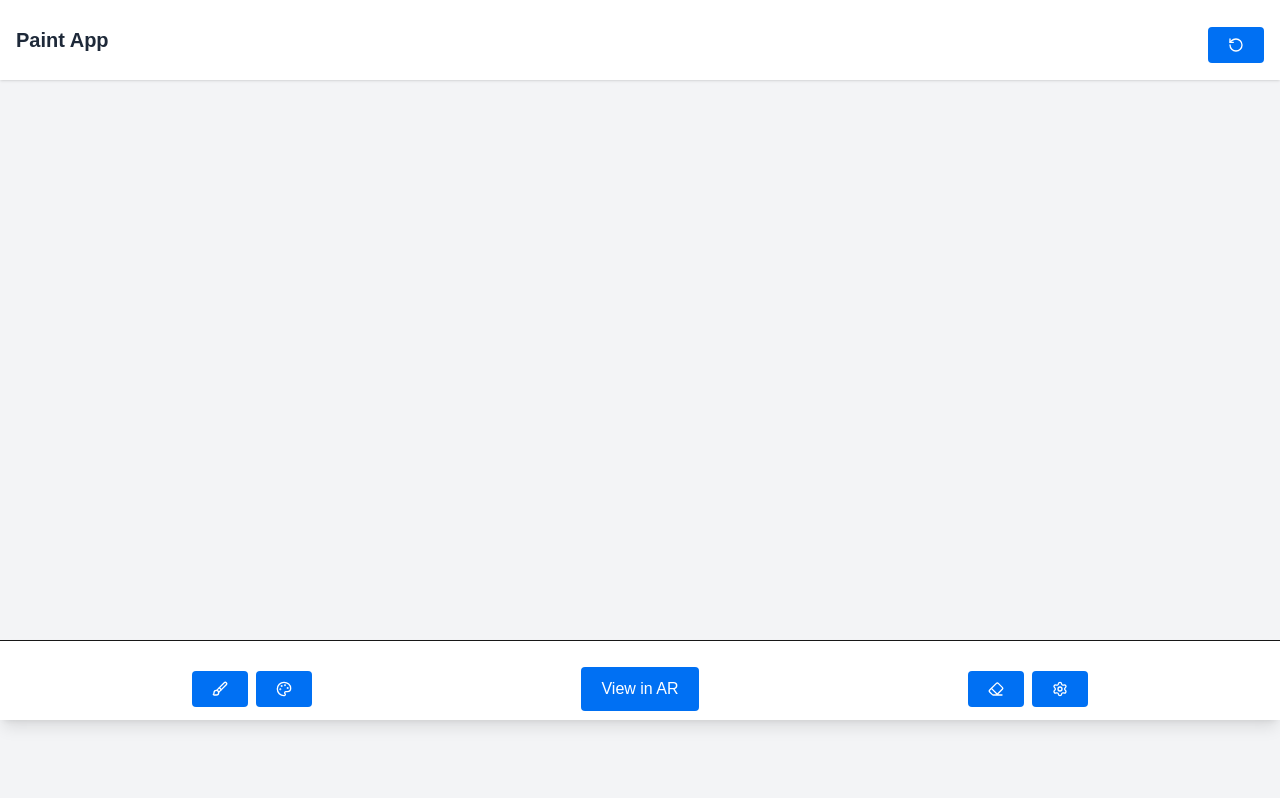
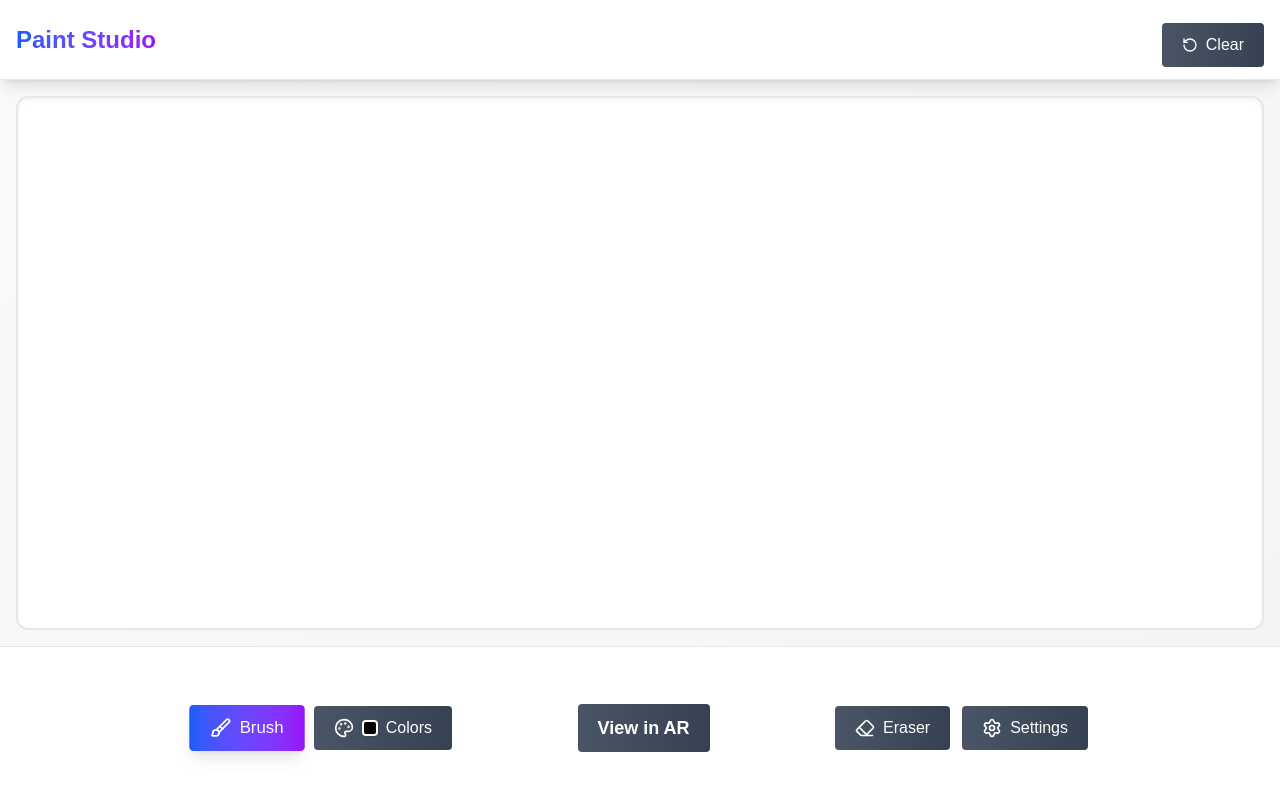
Before and after one commit to chirahbhal312/fingerdrawer-nextjs, a Next.js app: page /PaperToAR in a window 1280 px wide. Built offline with nearby package versions, Linux system fonts and the light colour scheme.

Commit message:
UI Revamp

```diff
--- a/src/app/PaperToAR/page.jsx
+++ b/src/app/PaperToAR/page.jsx
@@ -1,125 +1,165 @@
-'use client';
+"use client"
 
-import { useRef, useState, useEffect, useCallback } from 'react';
-import { Brush, Eraser, Palette, RotateCcw, Settings } from 'lucide-react';
+import { useRef, useState, useEffect, useCallback } from "react"
+import { Brush, Eraser, Palette, RotateCcw, Settings, X } from "lucide-react"
 
-const defaultColors = [/* same as before */];
+const defaultColors = [
+  "#000000",
+  "#FFFFFF",
+  "#FF0000",
+  "#00FF00",
+  "#0000FF",
+  "#FFFF00",
+  "#FF00FF",
+  "#00FFFF",
+  "#FFA500",
+  "#800080",
+  "#FFC0CB",
+  "#A52A2A",
+  "#808080",
+  "#000080",
+  "#008000",
+  "#800000",
+  "#808000",
+  "#008080",
+]
 
 export default function PaintingApp() {
-  const canvasRef = useRef(null);
-  const [isDrawing, setIsDrawing] = useState(false);
-  const [tool, setTool] = useState('brush');
-  const [brushSize, setBrushSize] = useState(5);
-  const [brushColor, setBrushColor] = useState('#000000');
-  const [customColor, setCustomColor] = useState('#000000');
-  const [showColorPopover, setShowColorPopover] = useState(false);
-  const [showSettingsPopover, setShowSettingsPopover] = useState(false);
-  const [isClearActive, setIsClearActive] = useState(false);
-  const [isViewArActive, setIsViewArActive] = useState(false);
+  const canvasRef = useRef(null)
+  const [isDrawing, setIsDrawing] = useState(false)
+  const [tool, setTool] = useState("brush")
+  const [brushSize, setBrushSize] = useState(5)
+  const [brushColor, setBrushColor] = useState("#000000")
+  const [customColor, setCustomColor] = useState("#000000")
+  const [showColorPopover, setShowColorPopover] = useState(false)
+  const [showSettingsPopover, setShowSettingsPopover] = useState(false)
+  const [isClearActive, setIsClearActive] = useState(false)
+  const [isViewArActive, setIsViewArActive] = useState(false)
 
   const setupCanvas = useCallback(() => {
-    const canvas = canvasRef.current;
-    if (!canvas) return;
-    const ctx = canvas.getContext('2d');
-    const rect = canvas.getBoundingClientRect();
-    canvas.width = rect.width * window.devicePixelRatio;
-    canvas.height = rect.height * window.devicePixelRatio;
-    ctx.scale(window.devicePixelRatio, window.devicePixelRatio);
-    canvas.style.width = rect.width + 'px';
-    canvas.style.height = rect.height + 'px';
-    ctx.lineCap = 'round';
-    ctx.lineJoin = 'round';
-    ctx.clearRect(0, 0, canvas.width, canvas.height);
-  }, []);
+    const canvas = canvasRef.current
+    if (!canvas) return
+    const ctx = canvas.getContext("2d")
+    const rect = canvas.getBoundingClientRect()
+    canvas.width = rect.width * window.devicePixelRatio
+    canvas.height = rect.height * window.devicePixelRatio
+    ctx.scale(window.devicePixelRatio, window.devicePixelRatio)
+    canvas.style.width = rect.width + "px"
+    canvas.style.height = rect.height + "px"
+    ctx.lineCap = "round"
+    ctx.lineJoin = "round"
+    ctx.clearRect(0, 0, canvas.width, canvas.height)
+  }, [])
 
   useEffect(() => {
-    setupCanvas();
-    window.addEventListener('resize', setupCanvas);
-    return () => window.removeEventListener('resize', setupCanvas);
-  }, [setupCanvas]);
+    setupCanvas()
+    window.addEventListener("resize", setupCanvas)
+    return () => window.removeEventListener("resize", setupCanvas)
+  }, [setupCanvas])
 
   const getCoordinates = (e) => {
-    const canvas = canvasRef.current;
-    if (!canvas) return { x: 0, y: 0 };
-    const rect = canvas.getBoundingClientRect();
-    const clientX = e.touches ? e.touches[0].clientX : e.clientX;
-    const clientY = e.touches ? e.touches[0].clientY : e.clientY;
-    return { x: clientX - rect.left, y: clientY - rect.top };
-  };
+    const canvas = canvasRef.current
+    if (!canvas) return { x: 0, y: 0 }
+    const rect = canvas.getBoundingClientRect()
+    const clientX = e.touches ? e.touches[0].clientX : e.clientX
+    const clientY = e.touches ? e.touches[0].clientY : e.clientY
+    return { x: clientX - rect.left, y: clientY - rect.top }
+  }
 
   const startDrawing = (e) => {
-    e.preventDefault();
-    const ctx = canvasRef.current?.getContext('2d');
-    if (!ctx) return;
-    const { x, y } = getCoordinates(e);
-    ctx.lineWidth = brushSize;
-    ctx.globalCompositeOperation = tool === 'eraser' ? 'destination-out' : 'source-over';
-    ctx.strokeStyle = brushColor;
-    ctx.beginPath();
-    ctx.moveTo(x, y);
-    setIsDrawing(true);
-  };
+    e.preventDefault()
+    const ctx = canvasRef.current?.getContext("2d")
+    if (!ctx) return
+    const { x, y } = getCoordinates(e)
+    ctx.lineWidth = brushSize
+    ctx.globalCompositeOperation = tool === "eraser" ? "destination-out" : "source-over"
+    ctx.strokeStyle = brushColor
+    ctx.beginPath()
+    ctx.moveTo(x, y)
+    setIsDrawing(true)
+  }
 
   const draw = (e) => {
-    if (!isDrawing) return;
-    e.preventDefault();
-    const ctx = canvasRef.current?.getContext('2d');
-    if (!ctx) return;
-    ctx.globalCompositeOperation = tool === 'eraser' ? 'destination-out' : 'source-over';
-    ctx.lineWidth = brushSize;
-    ctx.strokeStyle = brushColor;
-    const { x, y } = getCoordinates(e);
-    ctx.lineTo(x, y);
-    ctx.stroke();
-  };
+    if (!isDrawing) return
+    e.preventDefault()
+    const ctx = canvasRef.current?.getContext("2d")
+    if (!ctx) return
+    ctx.globalCompositeOperation = tool === "eraser" ? "destination-out" : "source-over"
+    ctx.lineWidth = brushSize
+    ctx.strokeStyle = brushColor
+    const { x, y } = getCoordinates(e)
+    ctx.lineTo(x, y)
+    ctx.stroke()
+  }
 
-  const stopDrawing = () => setIsDrawing(false);
+  const stopDrawing = () => setIsDrawing(false)
 
   const clearCanvas = () => {
-    const ctx = canvasRef.current?.getContext('2d');
-    if (!ctx) return;
-    ctx.clearRect(0, 0, canvasRef.current.width, canvasRef.current.height);
-  };
+    const ctx = canvasRef.current?.getContext("2d")
+    if (!ctx) return
+    ctx.clearRect(0, 0, canvasRef.current.width, canvasRef.current.height)
+  }
 
   const saveAndRedirect = () => {
-    const canvas = canvasRef.current;
-    const dataURL = canvas.toDataURL('image/png');
-    sessionStorage.setItem('drawingImage', dataURL);
-    window.location.href = '/page3';
-  };
+    const canvas = canvasRef.current
+    const dataURL = canvas.toDataURL("image/png")
+    sessionStorage.setItem("drawingImage", dataURL)
+    window.location.href = "/page3"
+  }
+
+  const selectColor = (color) => {
+    setBrushColor(color)
+    setCustomColor(color)
+    setShowColorPopover(false)
+  }
+
+  const handleCustomColorChange = (e) => {
+    const color = e.target.value
+    setCustomColor(color)
+    setBrushColor(color)
+  }
 
   useEffect(() => {
     const handler = (e) => {
-      if (!e.target.closest('#color-popover')) setShowColorPopover(false);
-      if (!e.target.closest('#settings-popover')) setShowSettingsPopover(false);
-    };
-    document.addEventListener('mousedown', handler);
-    return () => document.removeEventListener('mousedown', handler);
-  }, []);
+      if (!e.target.closest(".modal-content")) {
+        setShowColorPopover(false)
+        setShowSettingsPopover(false)
+      }
+    }
+    document.addEventListener("mousedown", handler)
+    return () => document.removeEventListener("mousedown", handler)
+  }, [])
 
   const buttonClass = (active) =>
-    `p-2 rounded text-white ${active ? 'bg-green-600' : 'bg-blue-500'} hover:opacity-90 active:bg-green-700`;
+    `p-3 rounded-lg text-white transition-all duration-200 ${
+      active
+        ? "bg-gradient-to-r from-blue-600 to-purple-600 shadow-lg transform scale-105"
+        : "bg-gradient-to-r from-gray-600 to-gray-700 hover:from-gray-500 hover:to-gray-600"
+    } hover:shadow-md active:transform active:scale-95`
 
   return (
-    <div className="h-screen flex flex-col bg-gray-100 overflow-hidden">
+    <div className="h-screen flex flex-col bg-gradient-to-br from-gray-50 to-gray-100 overflow-hidden">
       {/* Top Panel */}
-      <div className="h-[10vh] bg-white shadow-sm p-4 flex items-center justify-between">
-        <h1 className="text-xl font-bold text-gray-800">Paint App</h1>
+      <div className="h-[10vh] bg-white shadow-lg p-4 flex items-center justify-between border-b border-gray-200">
+        <h1 className="text-2xl font-bold bg-gradient-to-r from-blue-600 to-purple-600 bg-clip-text text-transparent">
+          Paint Studio
+        </h1>
         <button
-          className={buttonClass(isClearActive)}
+          className={`${buttonClass(isClearActive)} flex items-center gap-2`}
           onClick={clearCanvas}
           onMouseDown={() => setIsClearActive(true)}
           onMouseUp={() => setIsClearActive(false)}
         >
           <RotateCcw className="w-4 h-4" />
+          <span className="hidden sm:inline">Clear</span>
         </button>
       </div>
 
       {/* Canvas */}
-      <div className="h-[70vh] relative overflow-hidden">
+      <div className="h-[70vh] relative overflow-hidden bg-white m-4 rounded-xl shadow-inner border-2 border-gray-200">
         <canvas
           ref={canvasRef}
-          className="w-full h-full touch-none cursor-crosshair"
+          className="w-full h-full touch-none cursor-crosshair rounded-xl"
           onMouseDown={startDrawing}
           onMouseMove={draw}
           onMouseUp={stopDrawing}
@@ -131,30 +171,34 @@ export default function PaintingApp() {
       </div>
 
       {/* Bottom Panel */}
-      <div className="h-[10vh] bg-white border-t shadow-lg p-4">
-        <div className="flex items-center justify-between max-w-4xl mx-auto w-full">
-          {/* Left */}
-          <div className="flex items-center gap-2">
+      <div className="h-[20vh] bg-white border-t border-gray-200 shadow-lg p-4">
+        <div className="flex items-center justify-between max-w-4xl mx-auto w-full h-full">
+          {/* Left Tools */}
+          <div className="flex items-center gap-3">
             <button
-              className={buttonClass(tool === 'brush')}
-              onClick={() => setTool('brush')}
+              className={`${buttonClass(tool === "brush")} flex items-center gap-2`}
+              onClick={() => setTool("brush")}
             >
-              <Brush className="w-4 h-4" />
+              <Brush className="w-5 h-5" />
+              <span className="hidden sm:inline">Brush</span>
             </button>
 
-            <div className="relative" id="color-popover">
             <button
-                className={buttonClass(showColorPopover)}
+              className={`${buttonClass(showColorPopover)} flex items-center gap-2`}
               onClick={() => setShowColorPopover(!showColorPopover)}
             >
-                <Palette className="w-4 h-4" />
+              <Palette className="w-5 h-5" />
+              <div
+                className="w-4 h-4 rounded border-2 border-white shadow-sm"
+                style={{ backgroundColor: brushColor }}
+              />
+              <span className="hidden sm:inline">Colors</span>
             </button>
           </div>
-          </div>
 
-          {/* Center */}
+          {/* Center Action */}
           <button
-            className={buttonClass(isViewArActive)}
+            className={`${buttonClass(isViewArActive)} px-6 py-3 text-lg font-semibold`}
             onClick={saveAndRedirect}
             onMouseDown={() => setIsViewArActive(true)}
             onMouseUp={() => setIsViewArActive(false)}
@@ -162,26 +206,159 @@ export default function PaintingApp() {
             View in AR
           </button>
 
-          {/* Right */}
-          <div className="flex items-center gap-2">
+          {/* Right Tools */}
+          <div className="flex items-center gap-3">
             <button
-              className={buttonClass(tool === 'eraser')}
-              onClick={() => setTool('eraser')}
+              className={`${buttonClass(tool === "eraser")} flex items-center gap-2`}
+              onClick={() => setTool("eraser")}
             >
-              <Eraser className="w-4 h-4" />
+              <Eraser className="w-5 h-5" />
+              <span className="hidden sm:inline">Eraser</span>
             </button>
 
-            <div className="relative" id="settings-popover">
             <button
-                className={buttonClass(showSettingsPopover)}
+              className={`${buttonClass(showSettingsPopover)} flex items-center gap-2`}
               onClick={() => setShowSettingsPopover(!showSettingsPopover)}
             >
-                <Settings className="w-4 h-4" />
+              <Settings className="w-5 h-5" />
+              <span className="hidden sm:inline">Settings</span>
             </button>
           </div>
         </div>
       </div>
+
+      {/* Color Palette Modal */}
+      {showColorPopover && (
+        <div className="fixed inset-0 bg-black bg-opacity-50 flex items-center justify-center z-50">
+          <div className="modal-content bg-white rounded-2xl p-6 max-w-md w-full mx-4 shadow-2xl">
+            <div className="flex items-center justify-between mb-4">
+              <h3 className="text-xl font-semibold text-gray-800">Choose Color</h3>
+              <button
+                onClick={() => setShowColorPopover(false)}
+                className="p-1 hover:bg-gray-100 rounded-full transition-colors"
+              >
+                <X className="w-5 h-5 text-gray-500" />
+              </button>
+            </div>
+
+            {/* Color Grid */}
+            <div className="grid grid-cols-6 gap-3 mb-6">
+              {defaultColors.map((color) => (
+                <button
+                  key={color}
+                  className={`w-10 h-10 rounded-lg border-2 transition-all duration-200 hover:scale-110 ${
+                    brushColor === color ? "border-blue-500 shadow-lg" : "border-gray-300"
+                  }`}
+                  style={{ backgroundColor: color }}
+                  onClick={() => selectColor(color)}
+                />
+              ))}
+            </div>
+
+            {/* Custom Color Picker */}
+            <div className="space-y-3">
+              <label className="block text-sm font-medium text-gray-700">Custom Color</label>
+              <div className="flex items-center gap-3">
+                <input
+                  type="color"
+                  value={customColor}
+                  onChange={handleCustomColorChange}
+                  className="w-12 h-12 rounded-lg border border-gray-300 cursor-pointer"
+                />
+                <input
+                  type="text"
+                  value={customColor}
+                  onChange={(e) => handleCustomColorChange(e)}
+                  className="flex-1 px-3 py-2 border border-gray-300 rounded-lg focus:ring-2 focus:ring-blue-500 focus:border-transparent"
+                  placeholder="#000000"
+                />
               </div>
             </div>
-  );
+          </div>
+        </div>
+      )}
+
+      {/* Settings Modal */}
+      {showSettingsPopover && (
+        <div className="fixed inset-0 bg-black bg-opacity-50 flex items-center justify-center z-50">
+          <div className="modal-content bg-white rounded-2xl p-6 max-w-md w-full mx-4 shadow-2xl">
+            <div className="flex items-center justify-between mb-4">
+              <h3 className="text-xl font-semibold text-gray-800">Brush Settings</h3>
+              <button
+                onClick={() => setShowSettingsPopover(false)}
+                className="p-1 hover:bg-gray-100 rounded-full transition-colors"
+              >
+                <X className="w-5 h-5 text-gray-500" />
+              </button>
+            </div>
+
+            {/* Brush Size */}
+            <div className="space-y-4">
+              <div>
+                <label className="block text-sm font-medium text-gray-700 mb-2">Brush Size: {brushSize}px</label>
+                <input
+                  type="range"
+                  min="1"
+                  max="50"
+                  value={brushSize}
+                  onChange={(e) => setBrushSize(Number.parseInt(e.target.value))}
+                  className="w-full h-2 bg-gray-200 rounded-lg appearance-none cursor-pointer slider"
+                />
+              </div>
+
+              {/* Brush Preview */}
+              <div className="flex items-center justify-center py-4">
+                <div className="bg-gray-100 rounded-lg p-4">
+                  <div
+                    className="rounded-full"
+                    style={{
+                      width: `${Math.max(brushSize, 4)}px`,
+                      height: `${Math.max(brushSize, 4)}px`,
+                      backgroundColor: brushColor,
+                    }}
+                  />
+                </div>
+              </div>
+
+              {/* Quick Size Buttons */}
+              <div className="grid grid-cols-4 gap-2">
+                {[2, 5, 10, 20].map((size) => (
+                  <button
+                    key={size}
+                    onClick={() => setBrushSize(size)}
+                    className={`py-2 px-3 rounded-lg text-sm font-medium transition-colors ${
+                      brushSize === size ? "bg-blue-500 text-white" : "bg-gray-100 text-gray-700 hover:bg-gray-200"
+                    }`}
+                  >
+                    {size}px
+                  </button>
+                ))}
+              </div>
+            </div>
+          </div>
+        </div>
+      )}
+
+      <style jsx>{`
+        .slider::-webkit-slider-thumb {
+          appearance: none;
+          height: 20px;
+          width: 20px;
+          border-radius: 50%;
+          background: #3b82f6;
+          cursor: pointer;
+          box-shadow: 0 2px 4px rgba(0,0,0,0.2);
         }
+        .slider::-moz-range-thumb {
+          height: 20px;
+          width: 20px;
+          border-radius: 50%;
+          background: #3b82f6;
+          cursor: pointer;
+          border: none;
+          box-shadow: 0 2px 4px rgba(0,0,0,0.2);
+        }
+      `}</style>
+    </div>
+  )
+}
```
Lines whose indentation alone changed are shown as unchanged.
